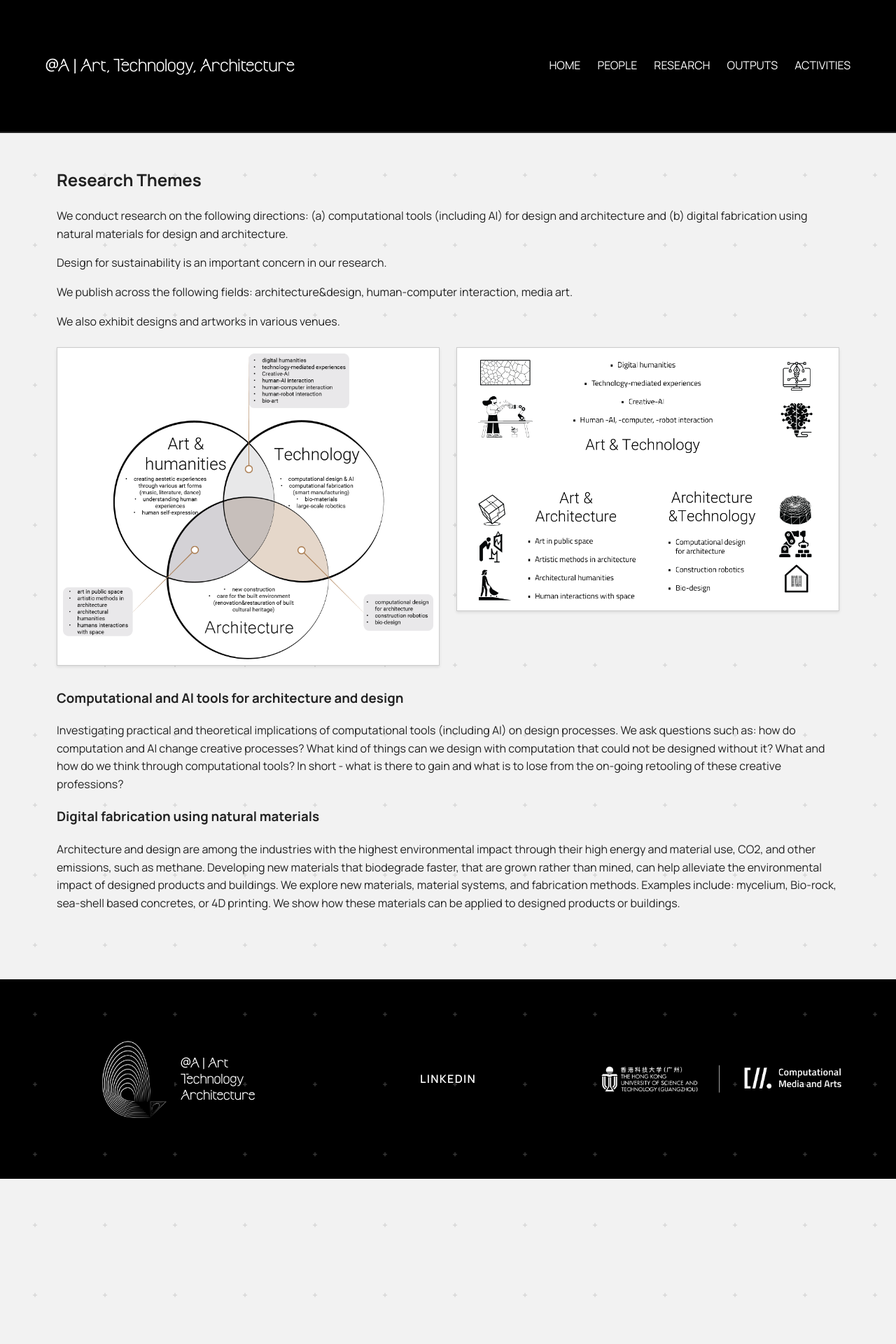
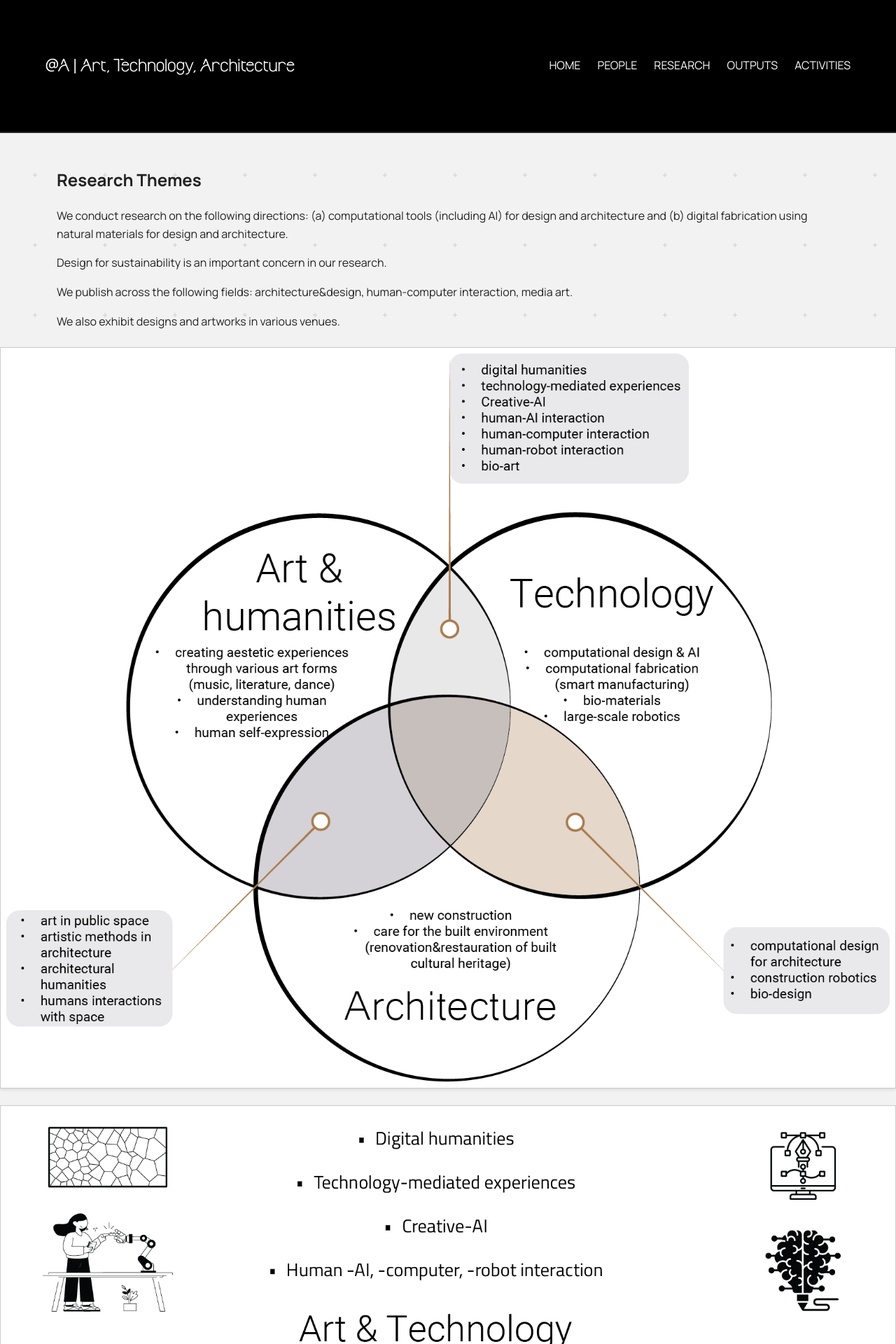
Before and after one commit to anqua/at-a, a Jekyll site: the page built from research.md, in a window 1280 px wide. Shown: the top 1920 px of the page at 70% size. Built offline with Jekyll 4.4.1, drawn with Linux system fonts in a browser that asks for light colours; before the commit the page ends 1684 px from its top, so only the background shows below that.

Commit message:
Make research diagram images full browser width

```diff
--- a/assets/css/style.css
+++ b/assets/css/style.css
@@ -20,6 +20,7 @@
 
 body {
   margin: 0;
+  overflow-x: hidden;
   font-family: "Manrope", system-ui, -apple-system, BlinkMacSystemFont, sans-serif;
   line-height: 1.6;
   color: #222;
@@ -110,13 +111,18 @@ h1 {
 }
 
 .research-images {
-  display: grid;
-  grid-template-columns: repeat(auto-fit, minmax(min(400px, 100%), 1fr));
+  width: 100vw;
+  margin-left: calc(50% - 50vw);
+  margin-right: calc(50% - 50vw);
+  margin-top: 1.5em;
+  margin-bottom: 2em;
+  display: flex;
+  flex-direction: column;
   gap: 1.5em;
-  margin: 1.5em 0 2em;
 }
 
 .research-images img {
+  display: block;
   width: 100%;
   height: auto;
   background: #fff;
```
